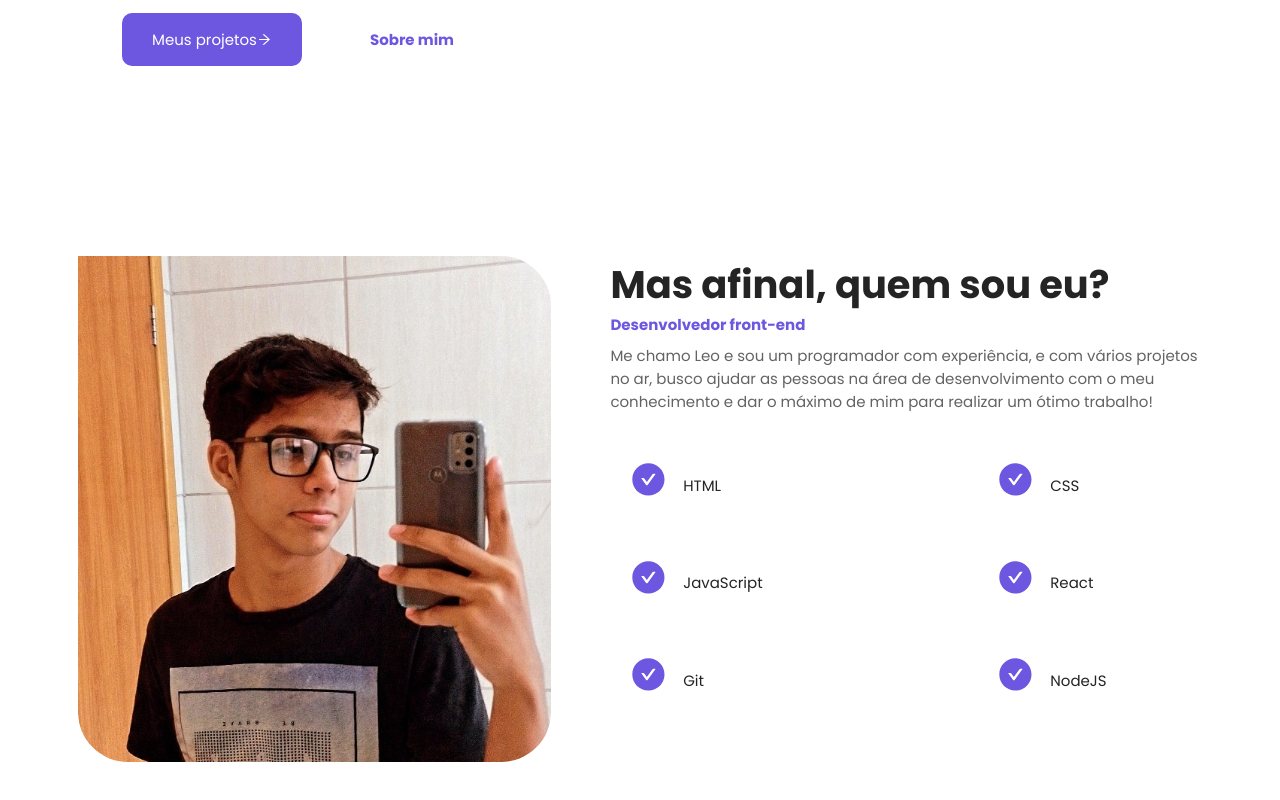
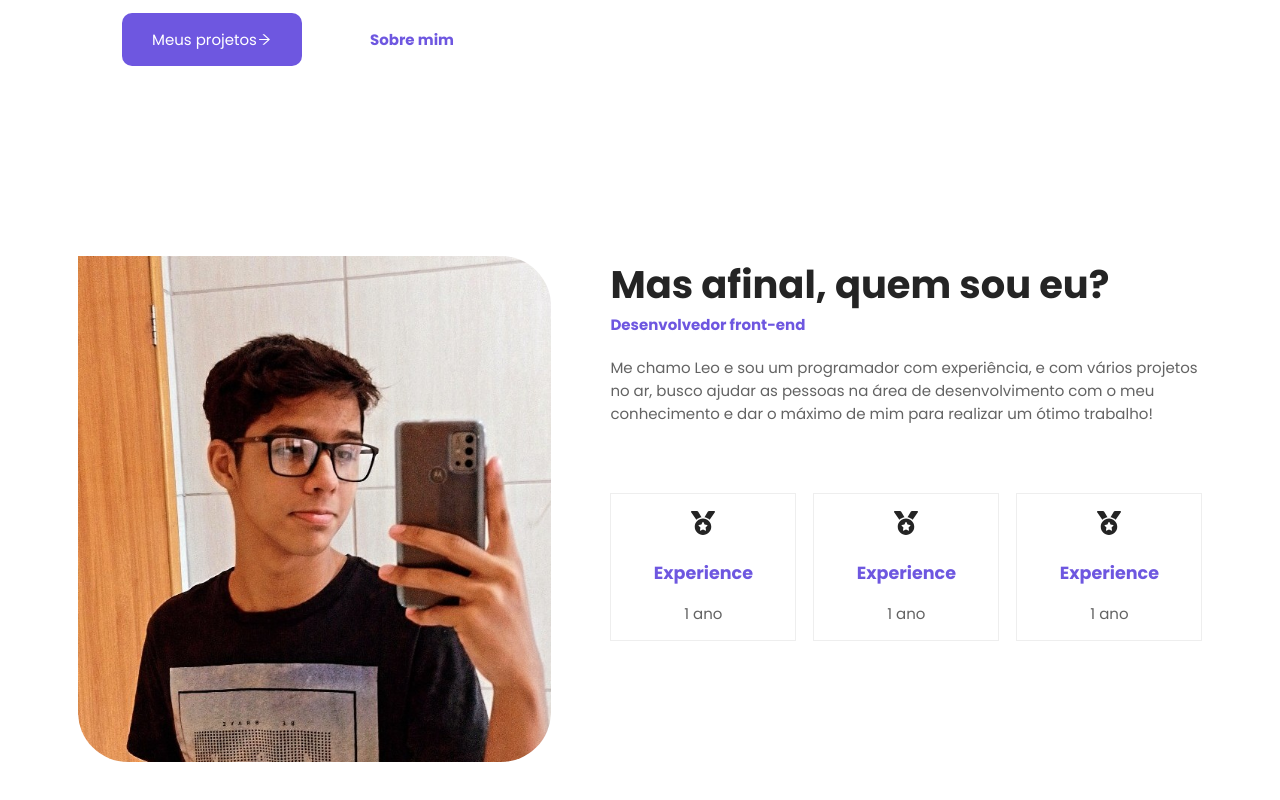
Before and after one commit to SoaresLeonardo/soaresleonardo-web, a React (Vite) app: page / in a window 1280 px wide. Shown: the part 556-1356 px from the top of the page. Built offline with nearby package versions, Linux system fonts and the light colour scheme.

Commit message:
adapting

```diff
--- a/src/Data.js
+++ b/src/Data.js
@@ -1,6 +1,7 @@
 const myProject1 = "/project1.png";
 const myProject2 = "/project2.png";
 const myProject3 = "/project3.png";
+import { FaMedal } from "react-icons/fa";
 
 export const myProjects = [
   {
@@ -36,4 +37,32 @@ export const aboutInfo = [
   "Me chamo Leo e sou um programador com experiência, e com vários projetos no ar, busco ajudar as pessoas na área de desenvolvimento com o meu conhecimento e dar o máximo de mim para realizar um ótimo trabalho!",
 ];
 
-export const skillsFrontEndInfo = ["HTML", "CSS", "JavaScript", "React", "Git", 'NodeJS'];
+export const aboutSkills = [
+  {
+    id: 1,
+    icon: FaMedal,
+    name: "Experience",
+    description: "1 ano",
+  },
+  {
+    id: 1,
+    icon: FaMedal,
+    name: "Experience",
+    description: "1 ano",
+  },
+  {
+    id: 1,
+    icon: FaMedal,
+    name: "Experience",
+    description: "1 ano",
+  },
+];
+
+export const skillsFrontEndInfo = [
+  "HTML",
+  "CSS",
+  "JavaScript",
+  "React",
+  "Git",
+  "NodeJS",
+];
--- a/src/components/About/AboutStyled.js
+++ b/src/components/About/AboutStyled.js
@@ -46,34 +46,45 @@ export const Subtitle = styled.span`
   font-weight: bold;
 `;
 export const Description = styled.p`
-  padding-top: 8px;
-  padding-bottom: 8px;
+  padding-top: 20px;
+  padding-bottom: 20px;
 `;
+
 export const AboutSkillsContainer = styled.div`
-  margin: 1rem 0;
+  margin: 3rem 0;
   width: 100%;
   display: flex;
   justify-content: space-between;
   flex-wrap: wrap;
-  gap: 2.6rem;
-  padding: 20px;
+  gap: 1rem;
 `;
 
-export const Skill = styled.div`
-  width: 38%;
+export const ExperienceIcon = styled.div`
+  font-size: 2rem;
+`;
+
+export const AboutSkill = styled.div`
+  width: 26%;
   display: flex;
+  padding: 15px;
   align-items: center;
   justify-content: flex-start;
+  flex-direction: column;
   gap: 1rem;
+  border: 1px solid ${(props) => props.theme.background};
 
-  @media (max-width: 500px) {
+  @media (max-width: 670px) {
+    width: 35%;
+  }
+
+  @media (max-width: 330px) {
     width: 100%;
   }
 `;
-export const SkillName = styled.span`
-  color: ${(props) => props.theme.color};
+export const AboutSkillIcon = styled.div`
+  font-size: 1.5rem;
 `;
-export const SkillCheck = styled.div`
-  font-size: 2.3rem;
+export const AboutSkillName = styled.h3`
   color: #6e57e0;
 `;
+export const AboutSkillDescription = styled.p``;
--- a/src/components/About/index.jsx
+++ b/src/components/About/index.jsx
@@ -1,19 +1,19 @@
 import {
   About,
   AboutContainer,
+  AboutSkillsContainer,
   AboutImage,
   AboutIntro,
-  AboutSkillsContainer,
-  Description,
-  Skill,
-  SkillCheck,
-  SkillName,
   Subtitle,
   Title,
+  AboutSkill,
+  AboutSkillIcon,
+  AboutSkillName,
+  AboutSkillDescription,
+  Description,
 } from "./AboutStyled";
 
-import { AiFillCheckCircle } from "react-icons/ai";
-import { aboutInfo, skillsFrontEndInfo } from "../../Data";
+import { aboutInfo, aboutSkills } from "../../Data";
 
 export function AboutPage() {
   return (
@@ -28,15 +28,15 @@ export function AboutPage() {
           {aboutInfo.map((item) => (
             <Description key={item}>{item}</Description>
           ))}
-
           <AboutSkillsContainer>
-            {skillsFrontEndInfo.map((item) => (
-              <Skill>
-                <SkillCheck>
-                  <AiFillCheckCircle />
-                </SkillCheck>
-                <SkillName>{item}</SkillName>
-              </Skill>
+            {aboutSkills.map((item) => (
+              <AboutSkill>
+                <AboutSkillIcon>{<item.icon />}</AboutSkillIcon>
+                <AboutSkillName>{item.name}</AboutSkillName>
+                <AboutSkillDescription>
+                  {item.description}
+                </AboutSkillDescription>
+              </AboutSkill>
             ))}
           </AboutSkillsContainer>
         </AboutIntro>
@@ -44,3 +44,16 @@ export function AboutPage() {
     </About>
   );
 }
+
+{
+  /* <AboutSkillsContainer>
+              {skillsFrontEndInfo.map((item) => (
+                <Skill>
+                  <SkillCheck>
+                    <AiFillCheckCircle />
+                  </SkillCheck>
+                  <SkillName>{item}</SkillName>
+                </Skill>
+              ))}
+            </AboutSkillsContainer> */
+}
```
